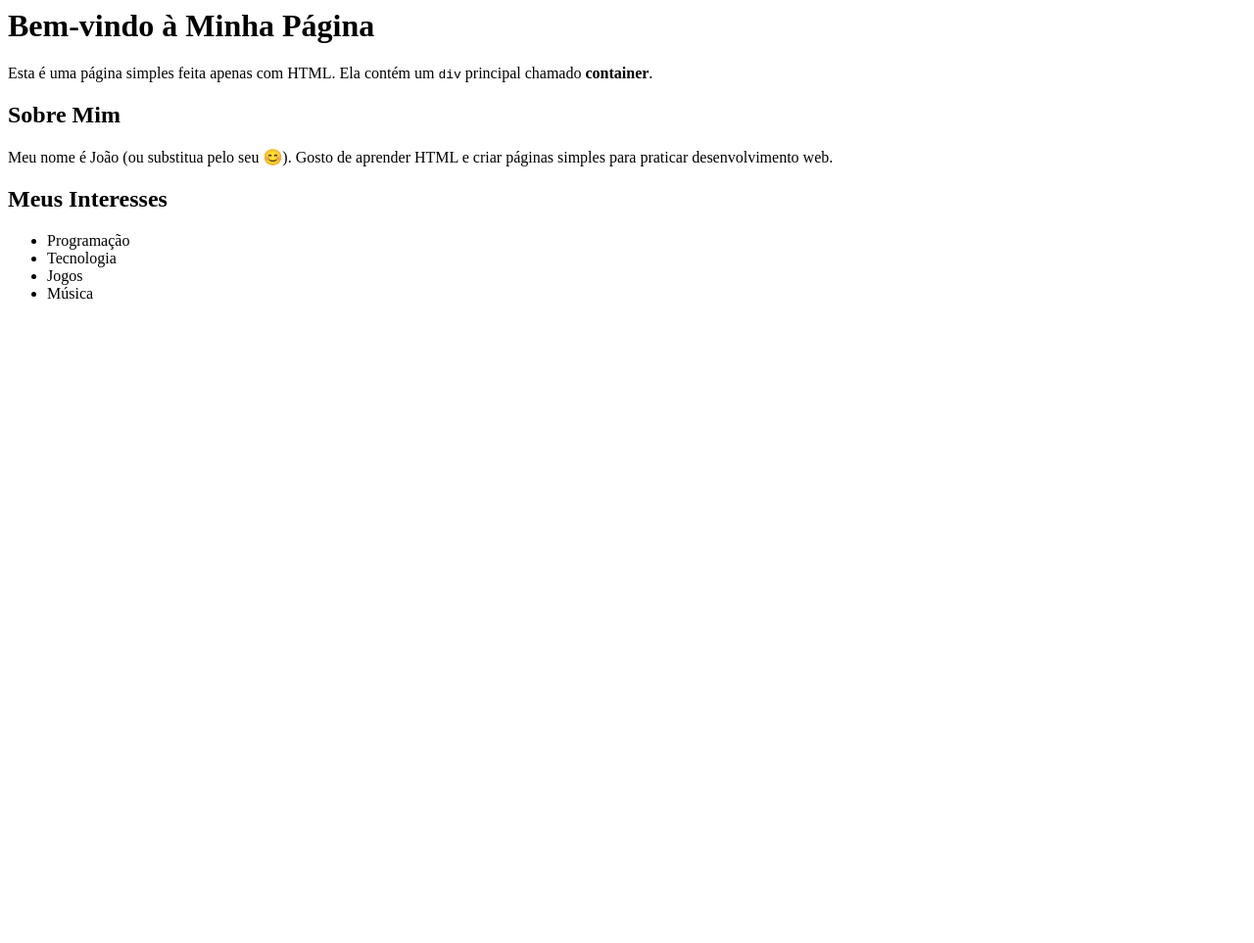
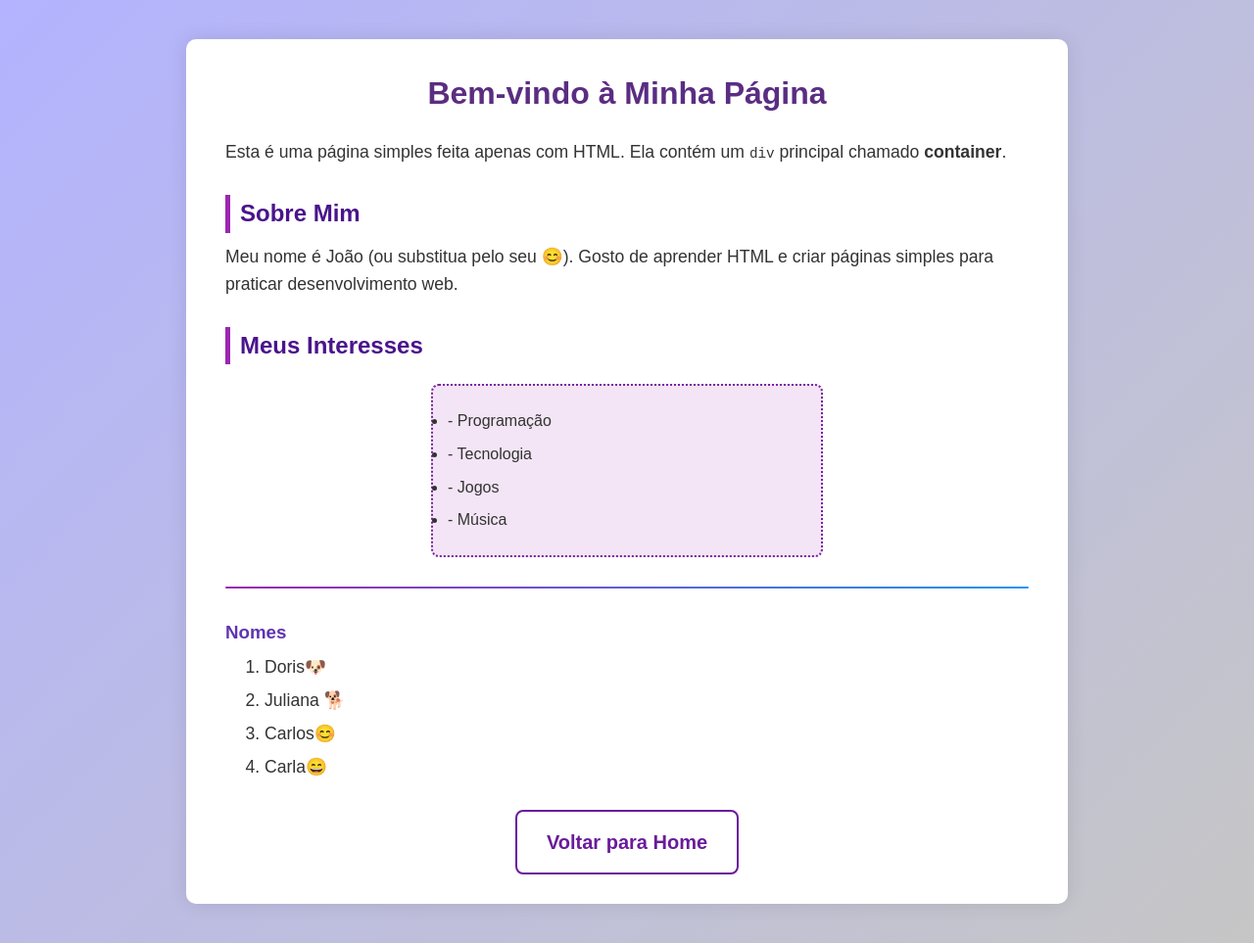
Before and after one commit to odudu07/full-stack, a plain HTML site: page lista-tarefas/sobre.html in a window 1280 px wide. Shown: the whole page at 98% size. Before the commit the page ends 800 px from the top, so only its background shows below. Drawn offline with Linux system fonts and the light colour scheme.

Commit message:
Testando

```diff
--- /dev/null
+++ b/lista-tarefas/css/sobre.css
@@ -0,0 +1,124 @@
+/* Reset e estilo base */
+* {
+  margin: 0;
+  padding: 0;
+  box-sizing: border-box;
+}
+
+body {
+  background: linear-gradient(135deg, #b3b3ff, #c6c6c6);
+  font-family: "Poppins", Arial, sans-serif;
+  color: #333;
+  line-height: 1.6;
+  min-height: 100vh;
+  display: flex;
+  justify-content: center;
+  align-items: flex-start;
+  padding: 40px 10px;
+}
+
+/* Container principal */
+.container {
+  background: #fff;
+  max-width: 900px;
+  width: 100%;
+  border-radius: 10px;
+  box-shadow: 0 0 20px rgba(0, 0, 0, 0.1);
+  padding: 30px 40px;
+  transition: transform 0.3s ease;
+}
+
+.container:hover {
+  transform: translateY(-5px);
+}
+
+/* Títulos */
+.container h1 {
+  text-align: center;
+  color: #5a2d82;
+  margin-bottom: 20px;
+}
+
+.container h2 {
+  color: #4a148c;
+  margin-top: 30px;
+  border-left: 5px solid #9c27b0;
+  padding-left: 10px;
+}
+
+.container h3 {
+  color: #5e35b1;
+  margin-top: 25px;
+}
+
+/* Parágrafos */
+.container p {
+  margin: 10px 0 20px;
+  font-size: 1.1em;
+}
+
+/* Lista de interesses */
+.list-dev {
+  border: 2px dotted #7b1fa2;
+  margin: 20px auto;
+  max-width: 400px;
+  padding: 15px;
+  border-radius: 8px;
+  background: #f3e5f5;
+  transition: all 0.5s ease;
+}
+
+.list-dev li {
+  margin: 8px 0;
+  font-weight: 500;
+}
+
+.list-dev:hover {
+  background: #5c6bc0;
+  color: #fff;
+  border-color: #3f51b5;
+}
+
+/* Lista ordenada */
+ol {
+  margin-left: 20px;
+  padding-left: 20px;
+  font-size: 1.1em;
+}
+
+ol li {
+  margin: 6px 0;
+}
+
+/* Linha divisória */
+hr {
+  border: none;
+  height: 2px;
+  background: linear-gradient(to right, #9c27b0, #2196f3);
+  margin: 30px 0;
+  border-radius: 2px;
+}
+
+/* Link de navegação */
+.links {
+  text-align: center;
+  margin-top: 30px;
+}
+
+.links a {
+  padding: 15px 30px;
+  display: inline-block;
+  text-decoration: none;
+  font-size: 20px;
+  font-weight: bold;
+  color: #6a1b9a;
+  border: 2px solid #6a1b9a;
+  border-radius: 8px;
+  transition: all 0.3s ease;
+}
+
+.links a:hover {
+  background: #6a1b9a;
+  color: #fff;
+  text-decoration: none;
+}
--- a/lista-tarefas/sobre.html
+++ b/lista-tarefas/sobre.html
@@ -1,23 +1,43 @@
+<!DOCTYPE html>
+<html lang="pt-br">
 
+<head>
+    <meta charset="UTF-8">
+    <meta name="viewport" content="width=device-width, initial-scale=1.0">
+    <title>Página Sobre</title>
+    <link rel="stylesheet" href="./css/sobre.css">
+</head>
+<body>
+    <div class="container">
+        <h1>Bem-vindo à Minha Página</h1>
 
-
-
-
-
-
-
-
-<h1>Bem-vindo à Minha Página</h1>
-
-        <p>Esta é uma página simples feita apenas com HTML. Ela contém um <code>div</code> principal chamado <strong>container</strong>.</p>
+        <p>Esta é uma página simples feita apenas com HTML. Ela contém um <code>div</code> principal chamado
+        <strong>container</strong>.</p>
 
         <h2>Sobre Mim</h2>
-        <p>Meu nome é João (ou substitua pelo seu 😊). Gosto de aprender HTML e criar páginas simples para praticar desenvolvimento web.</p>
+        <p>Meu nome é João (ou substitua pelo seu 😊). Gosto de aprender HTML e criar páginas simples para praticar
+            desenvolvimento web.</p>
 
         <h2>Meus Interesses</h2>
-        <ul>
-            <li>Programação</li>
-            <li>Tecnologia</li>
-            <li>Jogos</li>
-            <li>Música</li>
-        </ul
+        <ul class="list-dev">
+            <li>- Programação</li>
+            <li>- Tecnologia</li>
+            <li>- Jogos</li>
+            <li>- Música</li>
+        </ul>
+        <hr>
+        <h3>Nomes</h3>
+        <ol>
+            <li>Doris🐶</li>
+            <li>Juliana 🐕</li>
+            <li>Carlos😊</li>
+            <li>Carla😄</li>
+        </ol>
+
+        <div class="links">
+            <a href="./index.html">Voltar para Home</a>
+        </div>
+
+    </div>
+</body>
+</html>
```
Also changed, not shown: lista-tarefas/index.html (+1 -0 lines), lista-tarefas/css/style.css (line endings or trailing spaces).
